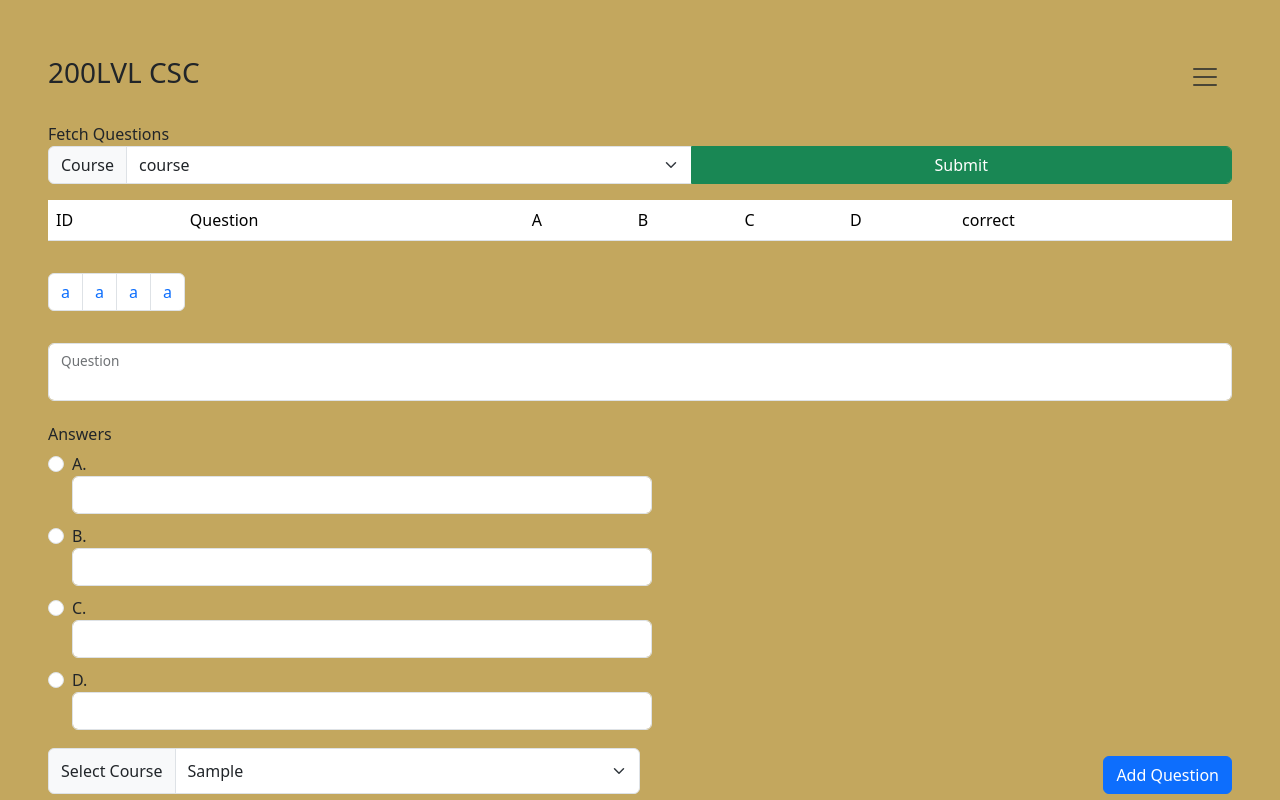
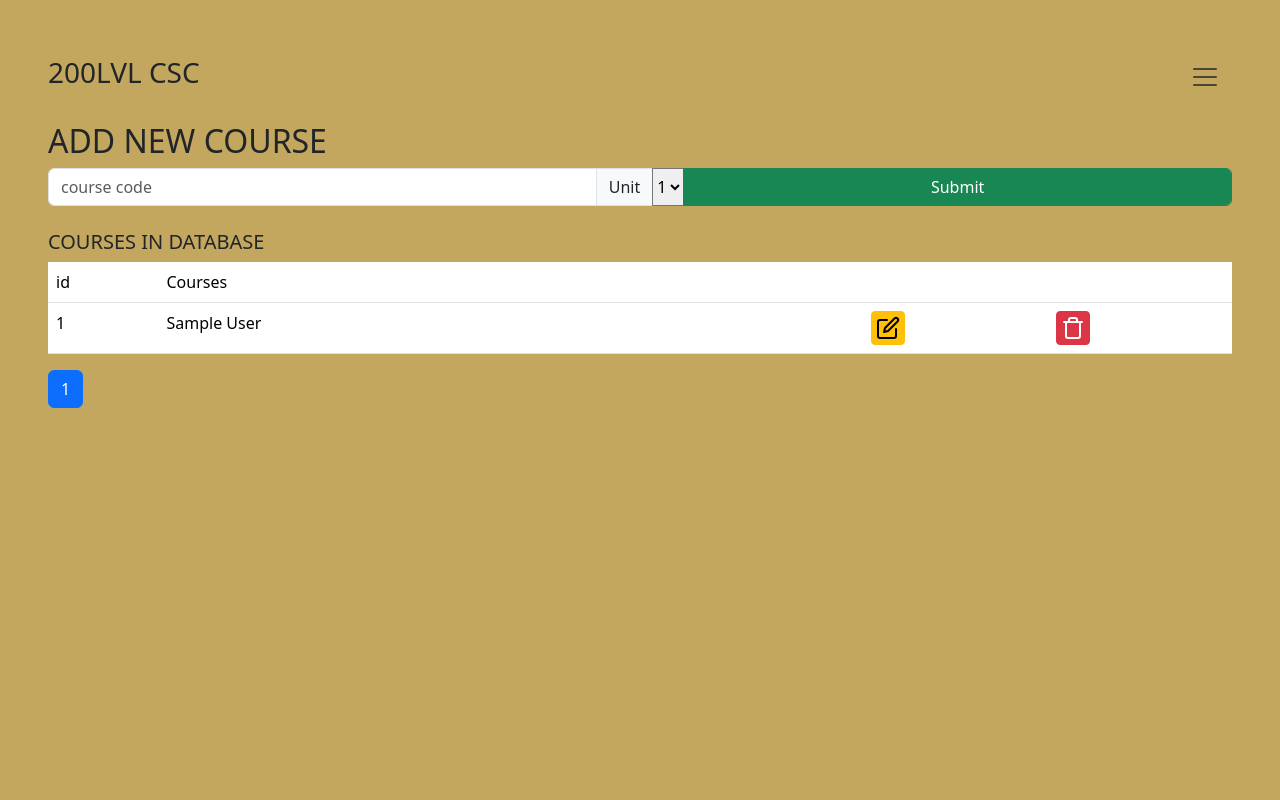
Before and after one commit to Fikkii/csc_cbt, a PHP site: page /admin/dashboard/user.php?page=1 in a window 1280 px wide. Run offline with PHP 8.4, Linux system fonts and the light colour scheme; the visitor is signed in with stand-in values (Sample User, id 1); tables that the repository leaves empty or names only in its code hold one stand-in row (values such as "Sample post"); data that the repository does not hold is empty.

Commit message:
user section on play

```diff
--- a/admin/dashboard/category.php
+++ b/admin/dashboard/category.php
@@ -82,7 +82,6 @@ if($change_id){
                         <li class='nav-item border border-3 px-3'><a class='nav-link' href='question.php'>questions</a></li>
                         <li class='nav-item border border-3 px-3'><a class='nav-link' href='category.php'>category</a></li>
                         <li class='nav-item border border-3 px-3'><a class='nav-link' href='pdf.php'>pdf</a></li>
-                        <li class='nav-item border border-3 px-3'><a class='nav-link' href='question.php'>questions</a></li>
                         <li class='nav-item border border-3 px-3'><a class='nav-link' href='user.php'>user</a></li>
                     </ul>
                 </div>
--- a/admin/dashboard/info.php
+++ /dev/null
@@ -1,2 +0,0 @@
-<?php
-phpinfo();
--- a/admin/dashboard/pdf.php
+++ b/admin/dashboard/pdf.php
@@ -99,7 +99,6 @@ if($change_id){
                         <li class='nav-item border border-3 px-3'><a class='nav-link' href='question.php'>questions</a></li>
                         <li class='nav-item border border-3 px-3'><a class='nav-link' href='category.php'>category</a></li>
                         <li class='nav-item border border-3 px-3'><a class='nav-link' href='pdf.php'>pdf</a></li>
-                        <li class='nav-item border border-3 px-3'><a class='nav-link' href='question.php'>questions</a></li>
                         <li class='nav-item border border-3 px-3'><a class='nav-link' href='user.php'>user</a></li>
                     </ul>
                 </div>
--- a/admin/dashboard/question.php
+++ b/admin/dashboard/question.php
@@ -115,7 +115,6 @@ if($change_id){
                         <li class='nav-item border border-3 px-3'><a class='nav-link' href='question.php'>questions</a></li>
                         <li class='nav-item border border-3 px-3'><a class='nav-link' href='category.php'>category</a></li>
                         <li class='nav-item border border-3 px-3'><a class='nav-link' href='pdf.php'>pdf</a></li>
-                        <li class='nav-item border border-3 px-3'><a class='nav-link' href='question.php'>questions</a></li>
                         <li class='nav-item border border-3 px-3'><a class='nav-link' href='user.php'>user</a></li>
                     </ul>
                 </div>
--- a/admin/dashboard/user.php
+++ b/admin/dashboard/user.php
@@ -10,7 +10,50 @@ if(isset($_SESSION['username'])){
 
 $conn = connect();
 
-$category = $conn->query("SELECT id, course FROM category");
+#total data shown perpage
+$per_page = 8;
+
+#query requests to modify data
+$page = isset($_GET['page']) ? $_GET['page'] : 1;
+$delete_id = isset($_GET['delete']) ? $_GET['delete'] : '';
+$change_id = isset($_GET['change']) ? $_GET['change'] : '';
+$filter_id = isset($_GET['filter']) ? $_GET['filter'] : '';
+
+$form_submit = isset($_GET['form-submit']) ? $_GET['form-submit'] : '';
+$course_code = isset($_GET['course-code']) ? $_GET['course-code'] : '';
+$course_unit = isset($_GET['course-unit']) ? $_GET['course-unit'] : '';
+
+if($form_submit){
+    $stmt = $conn->prepare("INSERT INTO category(course, unit) VALUES (?,?)");
+    $stmt->bind_param('ss', $course_code, $course_unit);
+    $user = $stmt->execute();
+    header('location: '.$_SERVER['PHP_SELF']);
+}
+
+function fetchPage(){
+    global $page;
+    global $per_page;
+    global $conn;
+
+    $offset = ($per_page * $page) - $per_page;
+    return $conn->query("SELECT id, nicename FROM user limit $per_page offset $offset");
+}
+
+if($page){
+    $user = fetchPage();
+}
+
+if($delete_id){
+    $conn->query("DELETE FROM user where id=$delete_id");
+    $user = fetchPage();
+}
+
+
+if($change_id){
+    $conn->query("DELETE FROM user where id=$delete_id");
+}
+
+
 ?>
 
 <!doctype html>
@@ -20,8 +63,9 @@ $category = $conn->query("SELECT id, course FROM category");
         <meta name="viewport" content="width=device-width, initial-scale=1">
         <title>Bootstrap demo</title>
         <link href="https://cdn.jsdelivr.net/npm/bootstrap@5.3.3/dist/css/bootstrap.min.css" rel="stylesheet" integrity="sha384-QWTKZyjpPEjISv5WaRU9OFeRpok6YctnYmDr5pNlyT2bRjXh0JMhjY6hW+ALEwIH" crossorigin="anonymous">
+        <script src="https://cdn.jsdelivr.net/npm/feather-icons/dist/feather.min.js"></script>
     </head>
-    <body style='height: 100vh; background-color: #c3a75e' class="d-flex flex-column gap-3 p-5">
+    <body style='height: 100vh; background-color: #c3a75e' class="fluid-container d-flex flex-column gap-3 p-3 p-sm-5">
         <header class='navbar'>
             <h3>200LVL CSC</h3>
             <button class='navbar-toggler border-0'>
@@ -38,7 +82,6 @@ $category = $conn->query("SELECT id, course FROM category");
                         <li class='nav-item border border-3 px-3'><a class='nav-link' href='question.php'>questions</a></li>
                         <li class='nav-item border border-3 px-3'><a class='nav-link' href='category.php'>category</a></li>
                         <li class='nav-item border border-3 px-3'><a class='nav-link' href='pdf.php'>pdf</a></li>
-                        <li class='nav-item border border-3 px-3'><a class='nav-link' href='question.php'>questions</a></li>
                         <li class='nav-item border border-3 px-3'><a class='nav-link' href='user.php'>user</a></li>
                     </ul>
                 </div>
@@ -48,80 +91,102 @@ $category = $conn->query("SELECT id, course FROM category");
                 </div>
             </div>
         </header>
-        <form>
-            <label>Fetch Questions</label>
-            <div class="input-group">
-            <div class="input-group-text">Course</div>
-                <select class="form-select" name='course'>
-                    <option value=''>course</option>
+        <div>
+<?php
+//Since i perform a redirect on submission
+//i check which page they come from so as to provide feedback
+//if they request the page the second time
+
+$caller = explode('/', $_SERVER['HTTP_REFERER'])[5];
+
+if($caller == explode("/", $_SERVER['PHP_SELF'])[3]){
+    $alert = <<< html
+        <div class='alert alert-success alert-dismissible'>
+            <span>Course Registered Successfuly...</span>
+            <button class='btn-close' data-bs-dismiss='alert'></button>
+        </div>
+    html;
+    echo $alert;
+}
+
+?>
+            <h2>ADD NEW COURSE</h2>
+            <form class='input-group'>
+                <input name='course-code' class='form-control' placeholder='course code' required>
+                <label class='input-group-text'>Unit</label>
+                <select name='course-unit' required>
+                    <option value='1'>1</option>
+                    <option value='2'>2</option>
+                    <option value='3'>3</option>
+                    <option value='4'>4</option>
+                    <option value='5'>5</option>
+                    <option value='6'>6</option>
                 </select>
-                <input name='filterQuestion' class="form-control btn btn-success" type="submit">
-            </div>
+                <input  name='form-submit'type='submit' class='form-control btn btn-success' placeholder='course code' required>
             </form>
+            <br>
+            <h5>COURSES IN DATABASE</h5>
             <table class="table table-hover">
                 <thead>
-                <tr>
-                    <td>ID</td>
-                    <td>Question</td>
-                    <td>A</td>
-                    <td>B</td>
-                    <td>C</td>
-                    <td>D</td>
-                    <td>correct</td>
+                    <tr scope='row'>
+                        <td>id</td>
+                        <td colspan=4>Courses</td>
                     </tr>
                 </thead>
-        </table>
-        <ul class="pagination">
-            <li class="page-item"><a class="page-link">a</a></li>
-            <li class="page-item"><a class="page-link">a</a></li>
-            <li class="page-item"><a class="page-link">a</a></li>
-            <li class="page-item"><a class="page-link">a</a></li>
-        </ul>
-        <form>
-            <div class="form-floating">
-                <input type="text" id='question' class="form-control">
-                <label for='question'>Question</label>
-            </div>
-            <h6 class="pt-4">Answers</h6>
-
-            <div class="d-flex flex-column gap-2">
-                <div class="form-check">
-                    <input class="form-check-input" type="radio" name="correct" value="A">
-                    <label class="form-check-label">A.</label>
-                    <input type="text" name="A" class="form-control w-50"></input>
-                </div>
-                <div class="form-check">
-                    <input class="form-check-input" type="radio" name="correct" value="B">
-                    <label class="form-check-label">B.</label>
-                    <input type="text" name="B" class="form-control w-50"></input>
-                </div>
-                <div class="form-check">
-                    <input class="form-check-input" type="radio" name="correct" value="C">
-                    <label class="form-check-label">C.</label>
-                    <input type="text" name="C" class="form-control w-50"></input>
-                </div>
-                <div class="form-check">
-                    <input class="form-check-input" type="radio" name="correct" value="D">
-                    <label class="form-check-label">D.</label>
-                    <input type="text" name="D" class="form-control w-50"></input>
-                </div>
-            </div>
-            <div class='d-flex justify-content-between gap-3 mt-3'>
-                <div class='input-group w-50'>
-                    <label class='input-group-text'>Select Course</label>
-                    <select class='form-select w-25' name="category">
+                <tbody>
 <?php
-                    while(list($id, $course) = $category->fetch_array()){
-                        echo "<option value='$id'>$course</option>";
+if($user->num_rows > 0){
+    while(list($id, $username) = $user->fetch_array()){
+        $data = <<< script
+            <tr scope='row'>
+                <td>$id</td>
+                <td>$username</td>
+                <td class='w-25'>
+                        <td><a class='btn btn-warning btn-sm p-1' href='?change=$id'><i data-feather='edit'></i></a></td>
+                        <td><a class='btn btn-danger btn-sm p-1' href='?delete=$id'><i data-feather='trash'></i></a></td>
+                </td>
+            </tr>
+         script;
+        echo $data;
+    }
 }
 ?>
-                    </select>
-                </div>
-                <input type="submit" name="addQuestion" class="btn mt-2 btn-primary d-block" value="Add Question">
+                </tbody>
+            </table>
+<ul class='pagination'>
+<?php
+
+function paginate(){
+    global $per_page;
+    global $conn;
+    global $pdf;
+    global $page;
+    $fetched_rows =  $conn->query('SELECT * FROM questions')->num_rows;
+
+    $total_page = floor($fetched_rows / $per_page);
+
+    for ($i = 0; $i <= $total_page; $i++) {
+        $current_page = $i + 1;
+        if($current_page == $page){
+            echo "<li class='page-item active'><a href='?page=$current_page' class='page-link'>$current_page</a></li>";
+
+        }else{
+            echo "<li class='page-item'><a href='?page=$current_page' class='page-link'>$current_page</a></li>";
+        }
+    }
+}
+
+paginate();
+?>
+</ul>
+
 
         </div>
-        </form>
 
+        <script>
+            //for feather icons...
+            feather.replace()
+        </script>
         <script src="https://cdn.jsdelivr.net/npm/bootstrap@5.3.3/dist/js/bootstrap.bundle.min.js" integrity="sha384-YvpcrYf0tY3lHB60NNkmXc5s9fDVZLESaAA55NDzOxhy9GkcIdslK1eN7N6jIeHz" crossorigin="anonymous"></script>
     </body>
 </html>
```
Also changed, not shown: 1 other file. Lines whose indentation alone changed are shown as unchanged.
